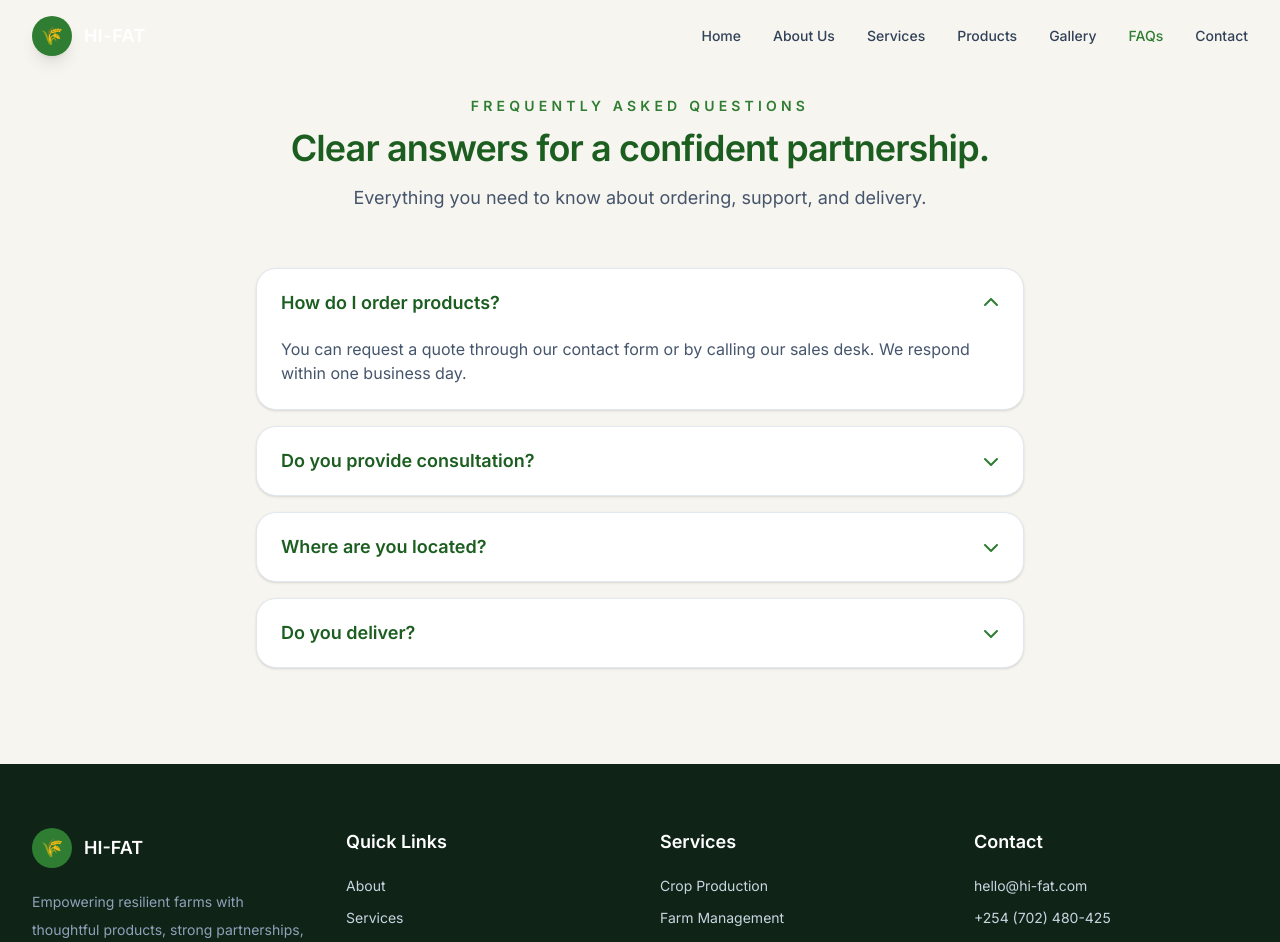
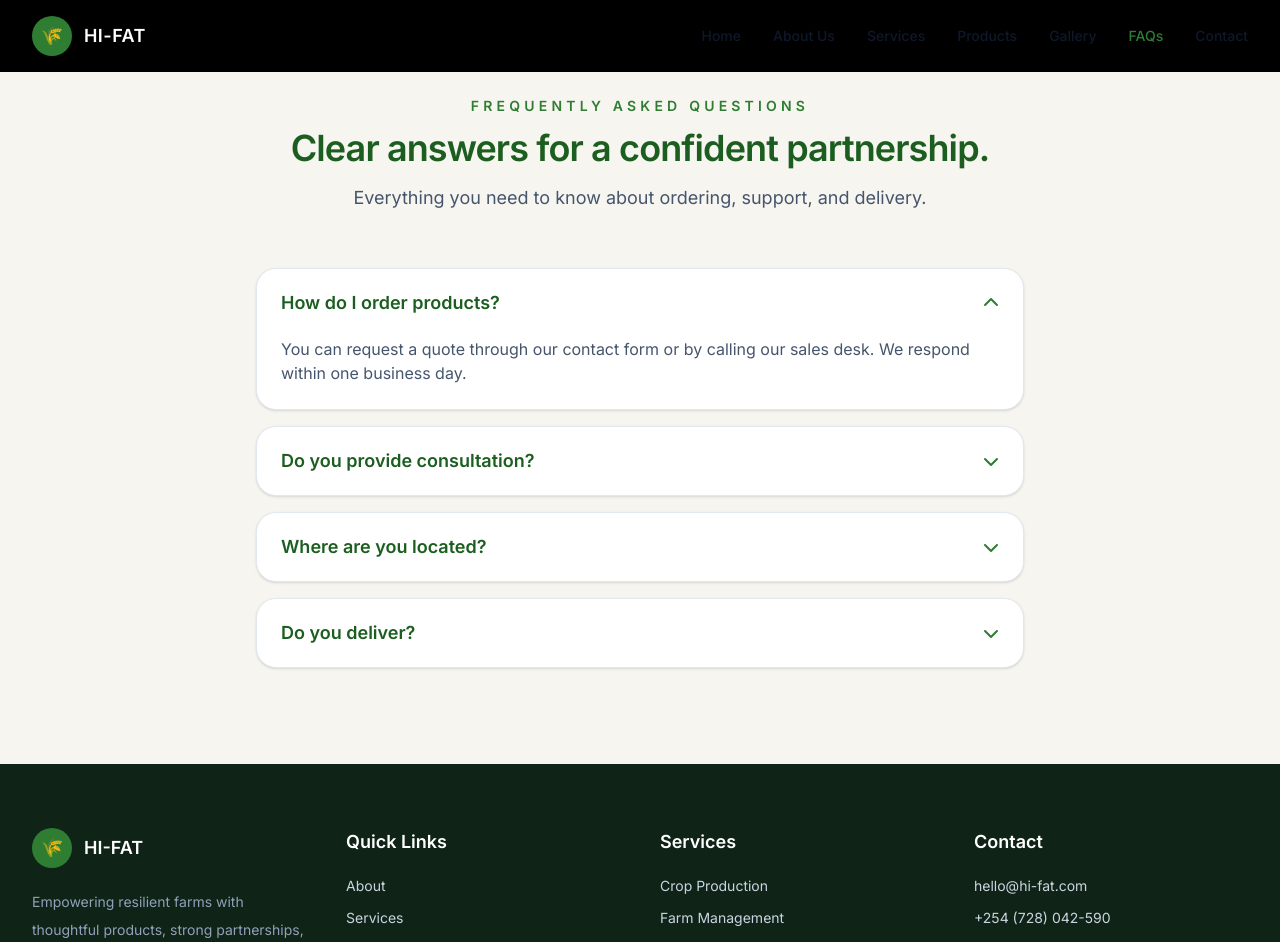
Before and after one commit to Prometheus-onyx/AgricProj, a React (Vite) app in the folder client/: page /faqs in a window 1280 px wide. Shown: the top 942 px of the page. Built offline with nearby package versions, Linux system fonts and the light colour scheme.

Commit message:
Add routings

```diff
--- a/client/src/components/Navbar.jsx
+++ b/client/src/components/Navbar.jsx
@@ -18,7 +18,7 @@ const Navbar = () => {
   return (
     <header
       className={`fixed inset-x-0 top-0 z-50 transition-all duration-300 ${
-        scrolled ? 'bg-white/95 text-slate-900 shadow-lg backdrop-blur' : 'bg-transparent text-white'
+        scrolled ? 'bg-white/95 text-slate-900 shadow-lg backdrop-blur' : 'bg-black text-white'
       }`}
     >
       <div className="mx-auto flex max-w-7xl items-center justify-between px-6 py-4 lg:px-8">
@@ -41,7 +41,7 @@ const Navbar = () => {
               `text-sm font-medium transition hover:text-[#2E7D32] ${
                 isActive
                 ? "text-[#2E7D32]"
-                : "text-slate-700"
+                : "text-slate-900"
               }`
             }
             >
--- a/client/src/data/content.js
+++ b/client/src/data/content.js
@@ -199,16 +199,16 @@ export const socialLinks = [
 
 export const contactDetails = [
   { label: 'Email', value: 'hello@hi-fat.com', icon: FaEnvelope },
-  { label: 'Phone', value: '+254 (702) 480-425', icon: FaPhone },
+  { label: 'Phone', value: '+254 (728) 042-590', icon: FaPhone },
   { label: 'Address', value: 'Thika Road, Karasani, Nairobi', icon: FaLocationDot },
   { label: 'Working Hours', value: 'Sun–Fri: 8:00 AM – 6:00 PM', icon: FaClock },
 ];
 
 export const quickLinks = [
-  { label: 'About', href: '#about' },
-  { label: 'Services', href: '#services' },
-  { label: 'Products', href: '#products' },
-  { label: 'Contact', href: '#contact' },
+  { label: 'About', path: '/about' },
+  { label: 'Services', path: '/services' },
+  { label: 'Products', path: '/products' },
+  { label: 'Contact', path: '/contact' },
 ];
 
 export const heroHighlights = [
--- a/client/src/sections/Footer.jsx
+++ b/client/src/sections/Footer.jsx
@@ -1,4 +1,5 @@
 import { companyName, quickLinks, socialLinks } from '../data/content';
+import { NavLink } from 'react-router-dom';
 
 const Footer = () => {
   return (
@@ -18,7 +19,7 @@ const Footer = () => {
           <h3 className="text-lg font-semibold text-white">Quick Links</h3>
           <ul className="mt-5 space-y-3 text-sm">
             {quickLinks.map((link) => (
-              <li key={link.href}><a href={link.href} className="transition hover:text-[#FBC02D]">{link.label}</a></li>
+              <li key={link.href}><NavLink to={link.path} key={link.path} className="transition hover:text-[#FBC02D]">{link.label}</NavLink></li>
             ))}
           </ul>
         </div>
@@ -37,7 +38,7 @@ const Footer = () => {
           <h3 className="text-lg font-semibold text-white">Contact</h3>
           <ul className="mt-5 space-y-3 text-sm">
             <li>hello@hi-fat.com</li>
-            <li>+254 (702) 480-425</li>
+            <li>+254 (728) 042-590</li>
             <li>Thika Road, Karasani, Nairobi</li>
           </ul>
           <div className="mt-5 flex gap-3">
```
